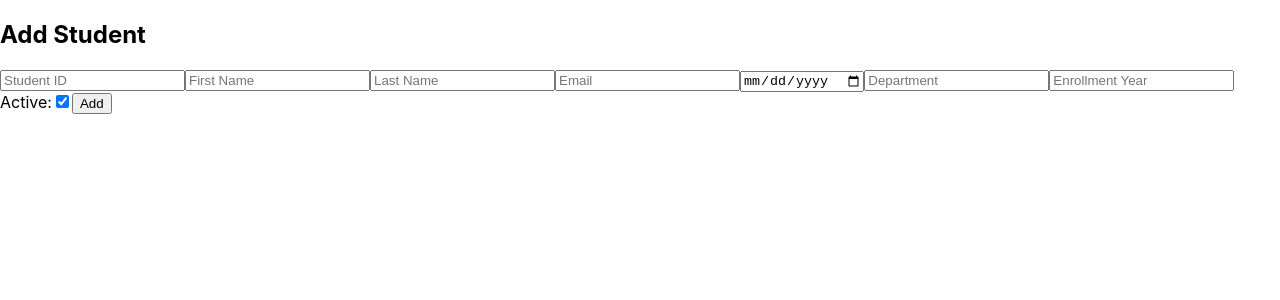
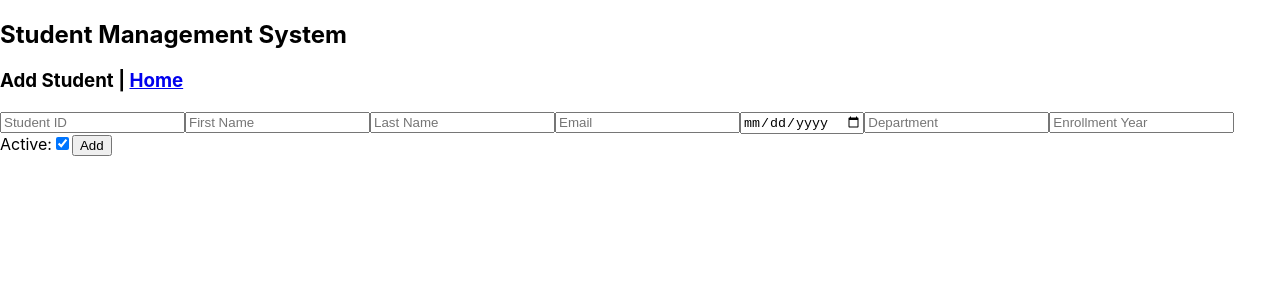
Before and after one commit to SusrithaG1908/student-mgnt-system, a React (Create React App) app in the folder student-mgnt-system-frontend/: page /add in a window 1280 px wide. Shown: the top 300 px of the page. Built offline with nearby package versions, Linux system fonts and the light colour scheme; no server answers.

Commit message:
Enhanced the Frontend with better navigation
Enhanced the Frontend with better navigation. Updated pages links,

```diff
--- a/student-mgnt-system-frontend/src/pages/AddStudent.jsx
+++ b/student-mgnt-system-frontend/src/pages/AddStudent.jsx
@@ -1,5 +1,6 @@
 // src/pages/AddStudent.jsx
 import React, { useState } from 'react';
+import { Link } from 'react-router-dom';
 import axios from 'axios';
 import { useNavigate } from 'react-router-dom';
 import { toast } from 'react-toastify';  // Import toast
@@ -30,7 +31,10 @@ export default function AddStudent() {
 
   return (
     <form onSubmit={handleSubmit}>
-      <h2>Add Student</h2>
+      <h2>Student Management System</h2>
+      <div>
+        <h3>Add Student | <Link to="/">Home</Link></h3>
+      </div>
       <input placeholder="Student ID" onChange={e => setForm({ ...form, studentId: e.target.value })} />
       <input placeholder="First Name" onChange={e => setForm({ ...form, firstName: e.target.value })} />
       <input placeholder="Last Name" onChange={e => setForm({ ...form, lastName: e.target.value })} />
--- a/student-mgnt-system-frontend/src/pages/EditStudent.jsx
+++ b/student-mgnt-system-frontend/src/pages/EditStudent.jsx
@@ -1,5 +1,6 @@
 // src/pages/EditStudent.jsx
 import React, { useEffect, useState } from 'react';
+import { Link } from 'react-router-dom';
 import axios from 'axios';
 import { useParams, useNavigate } from 'react-router-dom';
 import { toast } from 'react-toastify';  // Import toast
@@ -29,7 +30,10 @@ export default function EditStudent() {
 
   return (
     <form onSubmit={handleSubmit}>
-      <h2>Edit Student</h2>
+      <h2>Student Management System</h2>
+      <div>
+        <h3>Edit Student | <Link to="/">Home</Link></h3>
+      </div>
       <input value={form.studentId} onChange={e => setForm({ ...form, studentId: e.target.value })} />
       <input value={form.firstName} onChange={e => setForm({ ...form, firstName: e.target.value })} />
       <input value={form.lastName} onChange={e => setForm({ ...form, lastName: e.target.value })} />
--- a/student-mgnt-system-frontend/src/pages/Home.jsx
+++ b/student-mgnt-system-frontend/src/pages/Home.jsx
@@ -6,7 +6,12 @@ export default function Home() {
   return (
     <div>
       <h1>Student Management System</h1>
-      <Link to="/students">View Students</Link>
+      <div>
+        <Link to="/students">View Students</Link>
+      </div>
+      <div>
+        <Link to="/add">Add Students</Link>
+      </div>
     </div>
   );
 }
--- a/student-mgnt-system-frontend/src/pages/StudentList.jsx
+++ b/student-mgnt-system-frontend/src/pages/StudentList.jsx
@@ -26,8 +26,13 @@ export default function StudentList() {
 
   return (
     <div>
-      <h2>All Students</h2>
-      <Link to="/add">Add New Student</Link>
+      <h2>Student Management System</h2>
+      <div>
+        <h3><Link to="/add">Add New Student</Link> | <Link to="/">Home</Link></h3>
+      </div>
+      <div>
+        <h3>Students List</h3>
+      </div>
       <table border="1">
         <thead>
           <tr>
```
Also changed, not shown: 1 other file (tests, documents, lock files or other folders).
